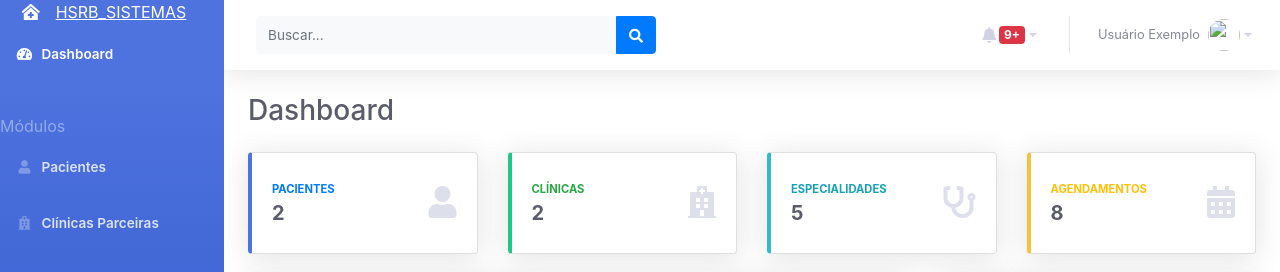
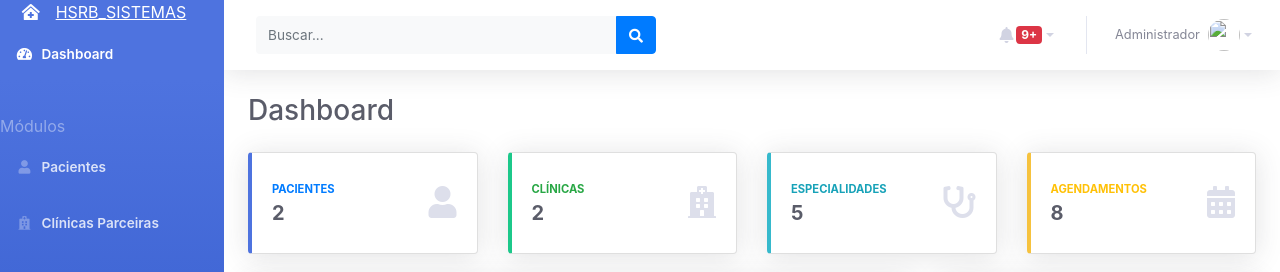
Before and after one commit to hueltonsantos/HSRB_SISTEMAS, a PHP site: page /clinica/index.php in a window 1280 px wide. Shown: the top 272 px of the page. Run offline with PHP 8.4, Linux system fonts and the light colour scheme; a user stored in the database is signed in; data comes from the database, SQL or seed files in the repository.

Commit message:
Nome de usuário alterado estático

```diff
--- a/index.php
+++ b/index.php
@@ -382,7 +382,7 @@ $pageTitle = SYSTEM_NAME;
                         <li class="nav-item dropdown no-arrow">
                             <a class="nav-link dropdown-toggle" href="#" id="userDropdown" role="button"
                                 data-toggle="dropdown" aria-haspopup="true" aria-expanded="false">
-                                <span class="mr-2 d-none d-lg-inline text-gray-600 small">Usuário Exemplo</span>
+                                <span class="mr-2 d-none d-lg-inline text-gray-600 small">Administrador</span>
                                 <img class="img-profile rounded-circle" src="assets/img/user.png">
                             </a>
 
```
